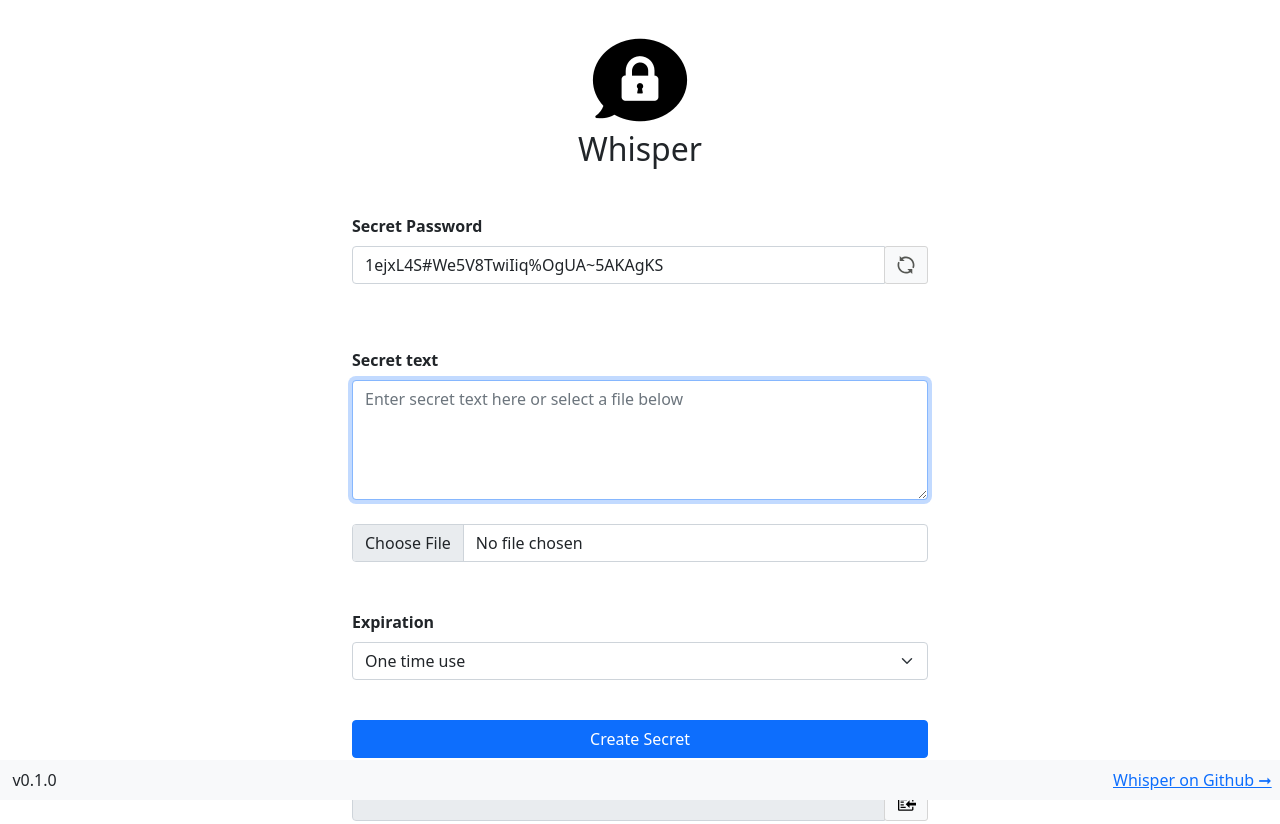
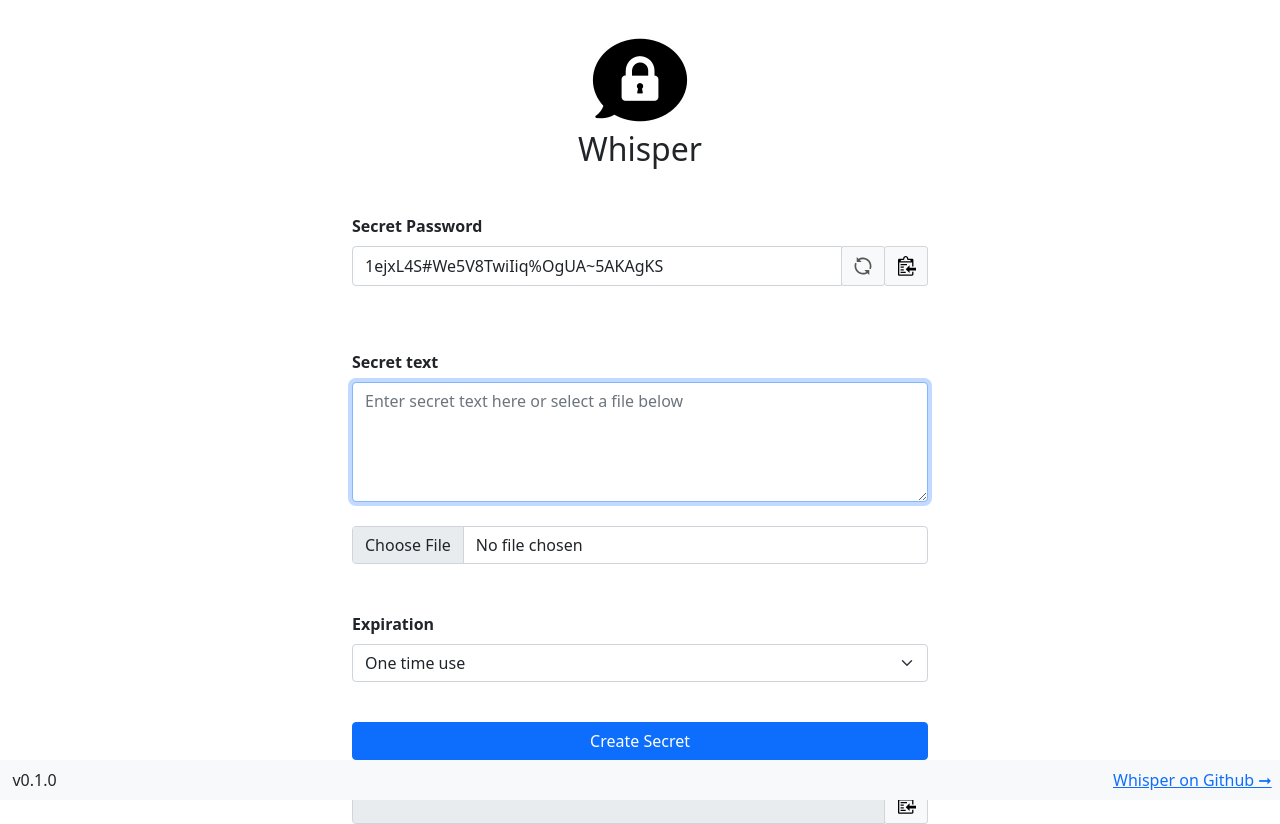
Before and after one commit to viyh/whisper, a Flask app: page / in a window 1280 px wide. Run offline with Flask 2, Linux system fonts and the light colour scheme; parts of the project's set-up code (start-up, migrations or seed data) failed here and were passed over; some libraries are stand-ins or nearby versions.

Commit message:
Add clip button to password box

```diff
--- a/src/whisper/assets/style.css
+++ b/src/whisper/assets/style.css
@@ -8,6 +8,7 @@
 
 .inputbtn {
     width: 44px;
+    height: 40px;
     padding: 8px;
     border: 1px solid #d5d5d5;
     border-radius: 3px;
--- a/src/whisper/assets/whisper.js
+++ b/src/whisper/assets/whisper.js
@@ -16,6 +16,10 @@ function init_clipboard() {
 function init_tooltip() {
     // Tooltip for copied text
     $('[id=copybutton]').tooltip({
+        trigger: 'manual',
+        placement: 'right'
+    });
+    $('[id=copypwbutton]').tooltip({
         trigger: 'manual',
         placement: 'right'
     });
--- a/src/whisper/templates/index.html
+++ b/src/whisper/templates/index.html
@@ -25,6 +25,11 @@
                         <span class="input-group-button">
                             <button type="button" class="btn btn-light inputbtn" id="regenbutton" onclick="document.getElementById('password').value = random_pw();" data-bs-toggle="tooltip" data-bs-placement="bottom" title="Generate new password">
                                 <img class="btnimg regen" id="regenicon" src="assets/regen.svg" alt="Generate new password">
+                            </button>
+                        </span>
+                        <span class="input-group-button">
+                            <button type="button" class="btn btn-light inputbtn clipbtn" id="copypwbutton" data-clipboard-target="#password" data-bs-toggle="tooltip" data-bs-placement="bottom" title="Copied!">
+                                <img class="btnimg clippy" id="copyicon" src="assets/clippy.svg" alt="Copy to clipboard">
                             </button>
                         </span>
                     </div>
```
